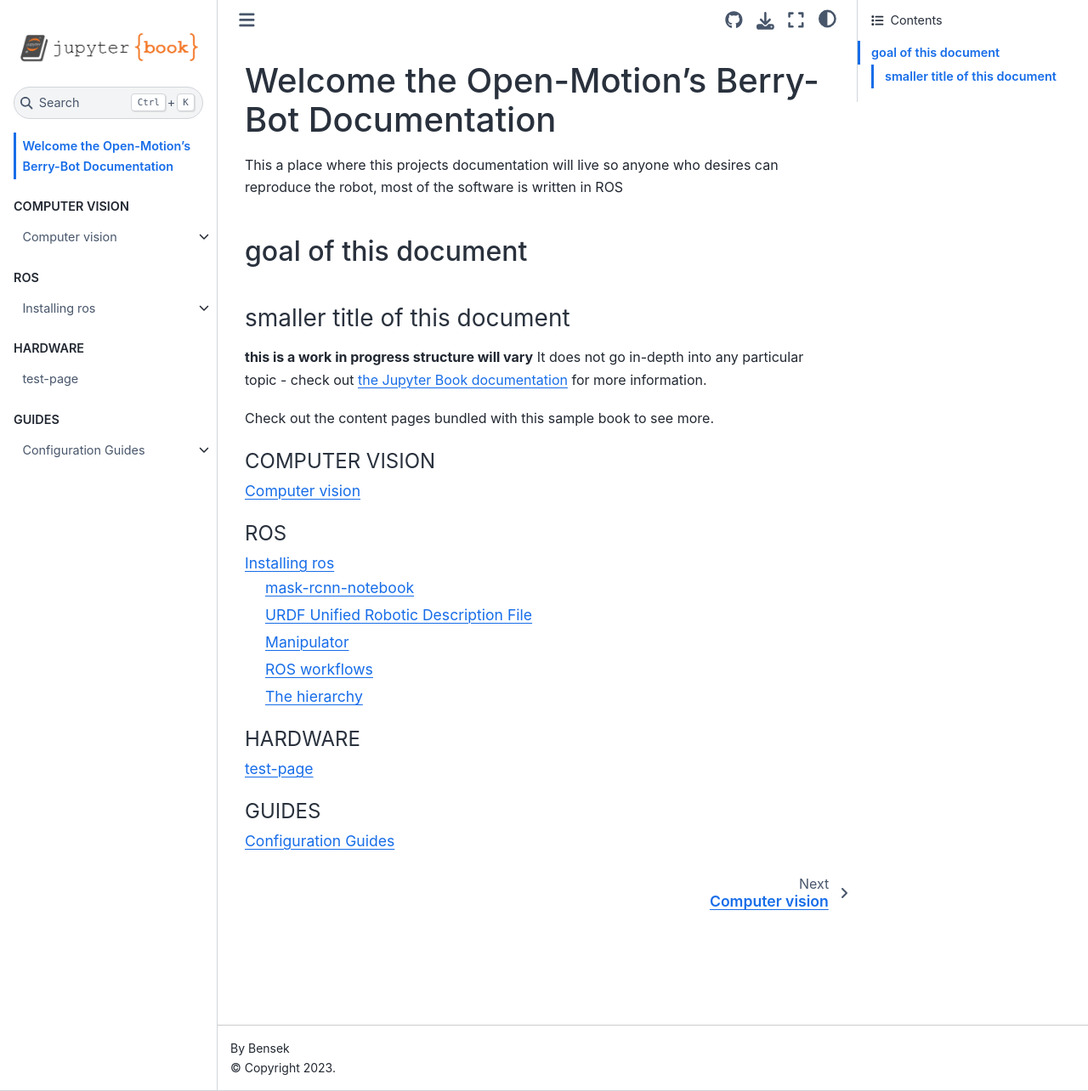
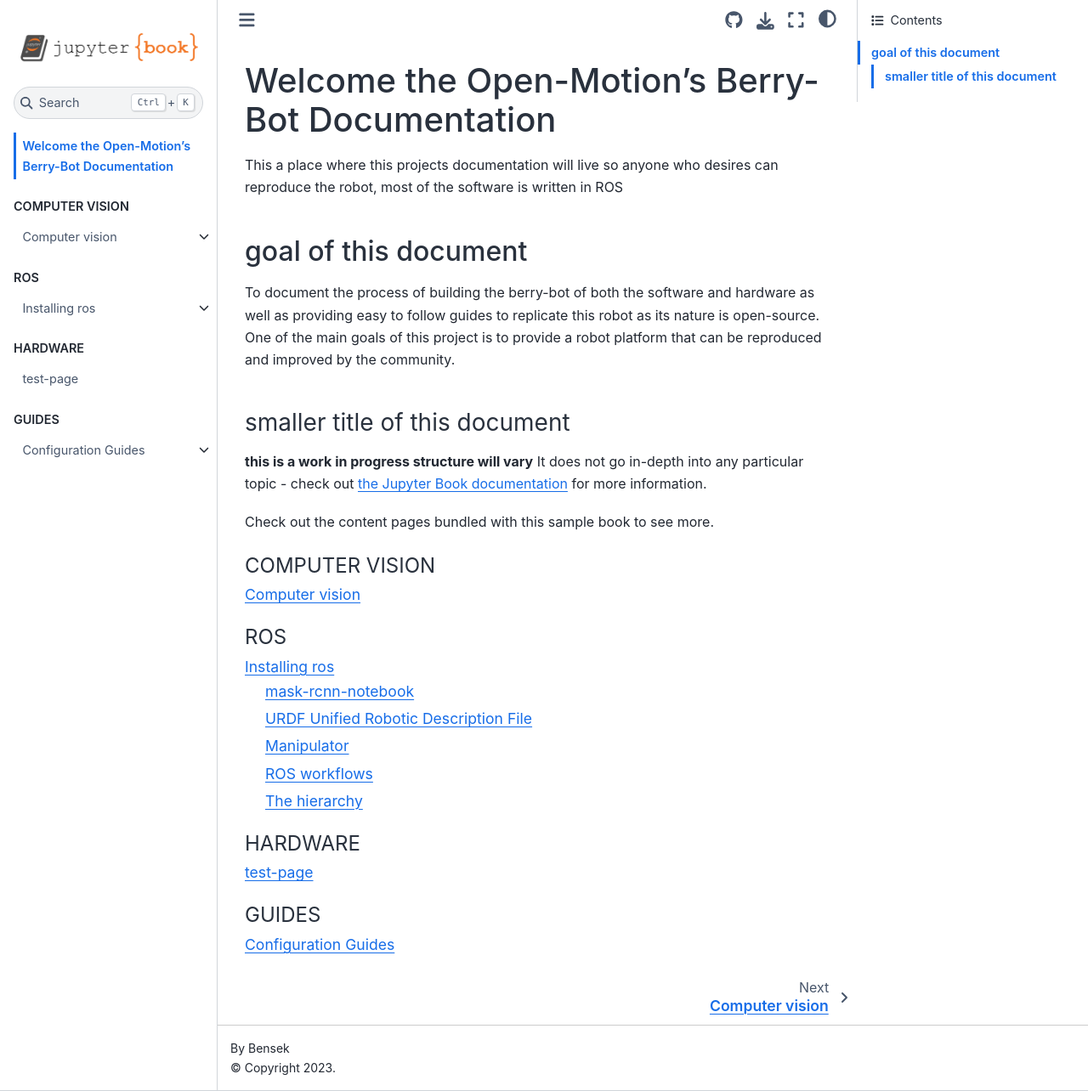
Before and after one commit to flippybit/bery-bot, a Jupyter Book: the page built from docs/intro.md, in a window 1280 px wide and 1284 px high. Shown: the whole window at 85% size. Built offline with Jupyter Book 1.0.4 settings and Sphinx 7.4.7 and the Sphinx Book theme 1.1.4, drawn with Linux system fonts in a browser that asks for light colours; pages that are not in the unit, such as notebooks, are missing from menus.

Commit message:
saved all changes to files:

```diff
--- a/docs/intro.md
+++ b/docs/intro.md
@@ -5,6 +5,8 @@ so anyone who desires can reproduce the robot, most of the software is written i
 
 
 ## goal of this document
+To document the process of building the berry-bot of both the software and hardware as well as providing easy to follow guides to replicate this robot as its nature is open-source.
+One of the main goals of this project is to provide a robot platform that can be reproduced and improved by the community.
 
 
 ### smaller title of this document
```
Also changed, not shown: docs/ros/mask-rcnn-notebook.ipynb, docs/vision/mask-rcnn.md (line endings or trailing spaces).
